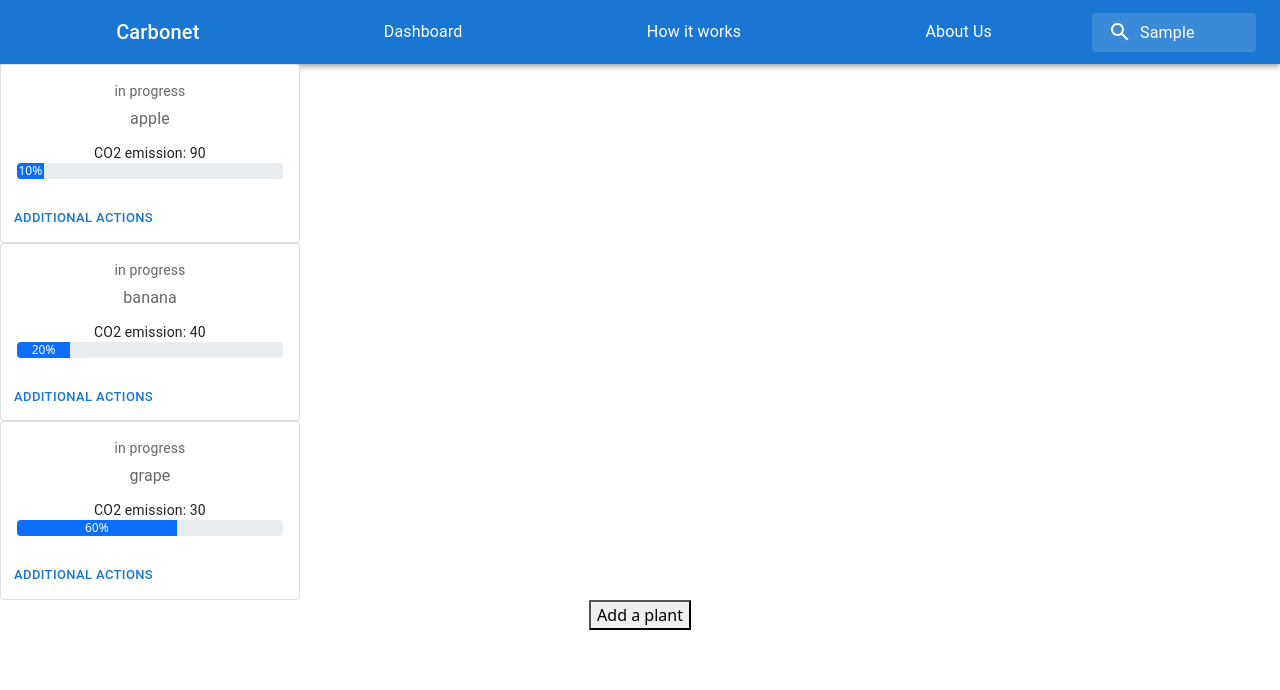
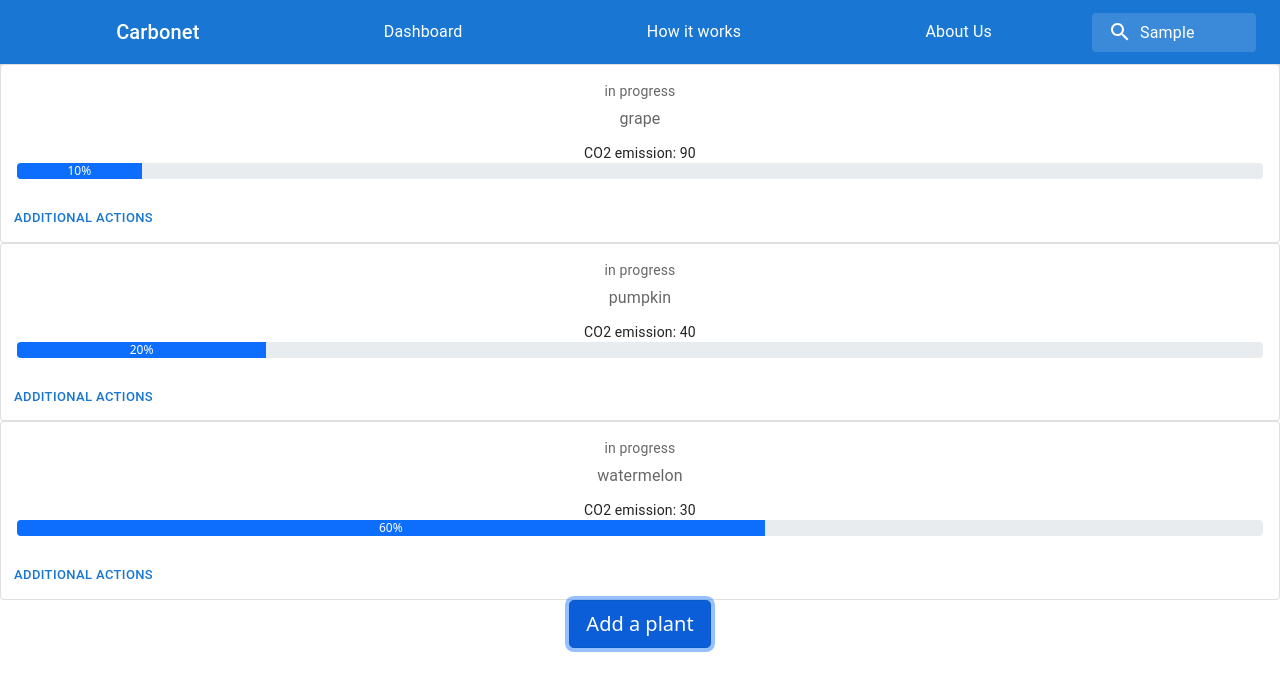
Before and after one commit to JessieLDR/Carbonet, a React (Create React App) app in the folder my-app/: page / in a window 1280 px wide. Both pictures are taken after typing "Sample" into the empty fields and a click on the button "Add a plant". Shown: the top 690 px of the page. Built offline with nearby package versions, Linux system fonts and the light colour scheme.

Commit message:
deleted generic button and implemented data loading method

```diff
--- a/my-app/src/components/general/MyButton.js
+++ /dev/null
@@ -1,14 +0,0 @@
-import React from "react";
-
-const MyButton = (props) =>{
-    const name = props.name
-    const container_name = props.name + '_button_container'
-
-    return(
-        <div className={container_name}>
-            <button>{name}</button>
-        </div>
-    )
-}
-
-export default MyButton
--- a/my-app/src/components/general/OutlinedCard.js
+++ b/my-app/src/components/general/OutlinedCard.js
@@ -46,7 +46,7 @@ const card = (props) => {
 
 export default function OutlinedCard(props) {
   return (
-    <Box sx={{ maxWidth:300 }}>
+    <Box sx={{ maxHeight:300 }}>
       <Card variant="outlined">{card(props)}</Card>
     </Box>
   );
--- a/my-app/src/components/pages/DashboardMain.js
+++ b/my-app/src/components/pages/DashboardMain.js
@@ -1,16 +1,7 @@
 import LoginPage from "./LoginPage";
 import {BrowserRouter as Router, Routes, Switch, Route, Outlet} from 'react-router-dom';
-import PlantList from "./PlantList";
-import MyButton from "../general/MyButton";
 import Nav from "../general/Nav";
-import { ProgressBar } from "react-bootstrap";
-
-var plant = [
-    {'name': 'apple', 'status': 'in progress', 'emission': 90, 'progress': 10},
-    {'name': 'banana', 'status': 'in progress', 'emission': 40, 'progress': 20},
-    {'name': 'grape', 'status': 'in progress', 'emission': 30, 'progress': 60}
-  ]
-
+import PlantsPage from "./PlantsPage";
 
 const DashboardMain = () => {
     return (
@@ -20,9 +11,8 @@ const DashboardMain = () => {
           <Outlet />
             <Routes>
               <Route path='/login' element={<LoginPage></LoginPage>}></Route>
+              <Route path='/' element={<PlantsPage></PlantsPage>}></Route>
             </Routes>
-            <PlantList plants={plant} />
-            <MyButton name='Add a plant'/>
           </div>
         </Router>
       );
--- a/my-app/src/components/pages/PlantList.js
+++ b/my-app/src/components/pages/PlantList.js
@@ -2,6 +2,7 @@ import React from "react";
 import OutlinedCard from "../general/OutlinedCard";
 
 const PlantList = (props) => {
+
     const output = props.plants.map(element => {
         return(
             <OutlinedCard
--- /dev/null
+++ b/my-app/src/components/pages/PlantsPage.js
@@ -0,0 +1,31 @@
+import PlantList from "./PlantList"
+import { useState } from "react"
+import { Button } from "react-bootstrap"
+
+var plant = [
+    {'name': 'apple', 'status': 'in progress', 'emission': 90, 'progress': 10},
+    {'name': 'banana', 'status': 'in progress', 'emission': 40, 'progress': 20},
+    {'name': 'grape', 'status': 'in progress', 'emission': 30, 'progress': 60}
+  ]
+
+var plant2 = [
+    {'name': 'grape', 'status': 'in progress', 'emission': 90, 'progress': 10},
+    {'name': 'pumpkin', 'status': 'in progress', 'emission': 40, 'progress': 20},
+    {'name': 'watermelon', 'status': 'in progress', 'emission': 30, 'progress': 60}
+  ]
+
+const PlantsPage = () => {
+    const [myPlants, setMyPlants] = useState([])
+    function updatePlantList(){
+        setMyPlants(plant2)
+        console.log(myPlants)
+    }
+    return(
+        <div>
+            <PlantList plants={myPlants} />
+            <Button variant="primary" size="lg" onClick={updatePlantList}>Add a plant</Button>
+        </div>
+    )
+}
+
+export default PlantsPage
```
